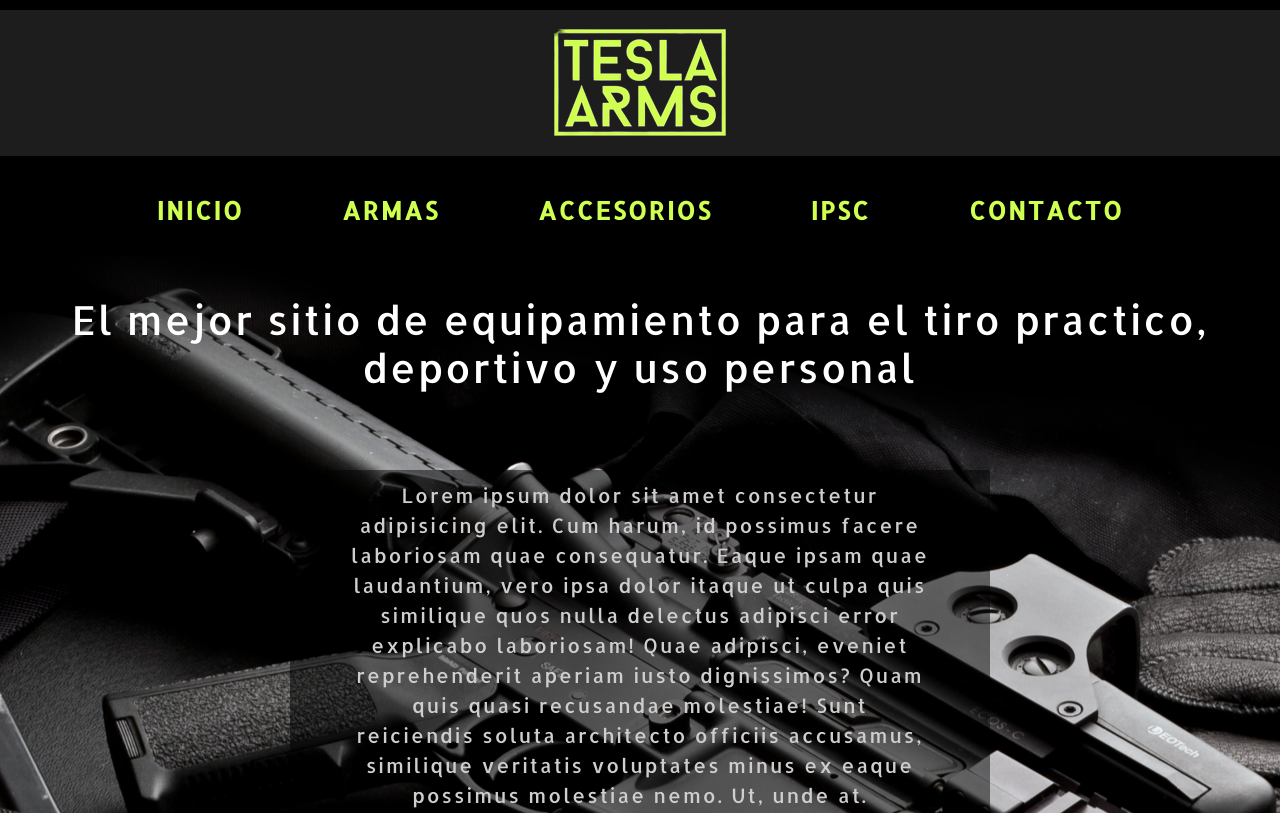
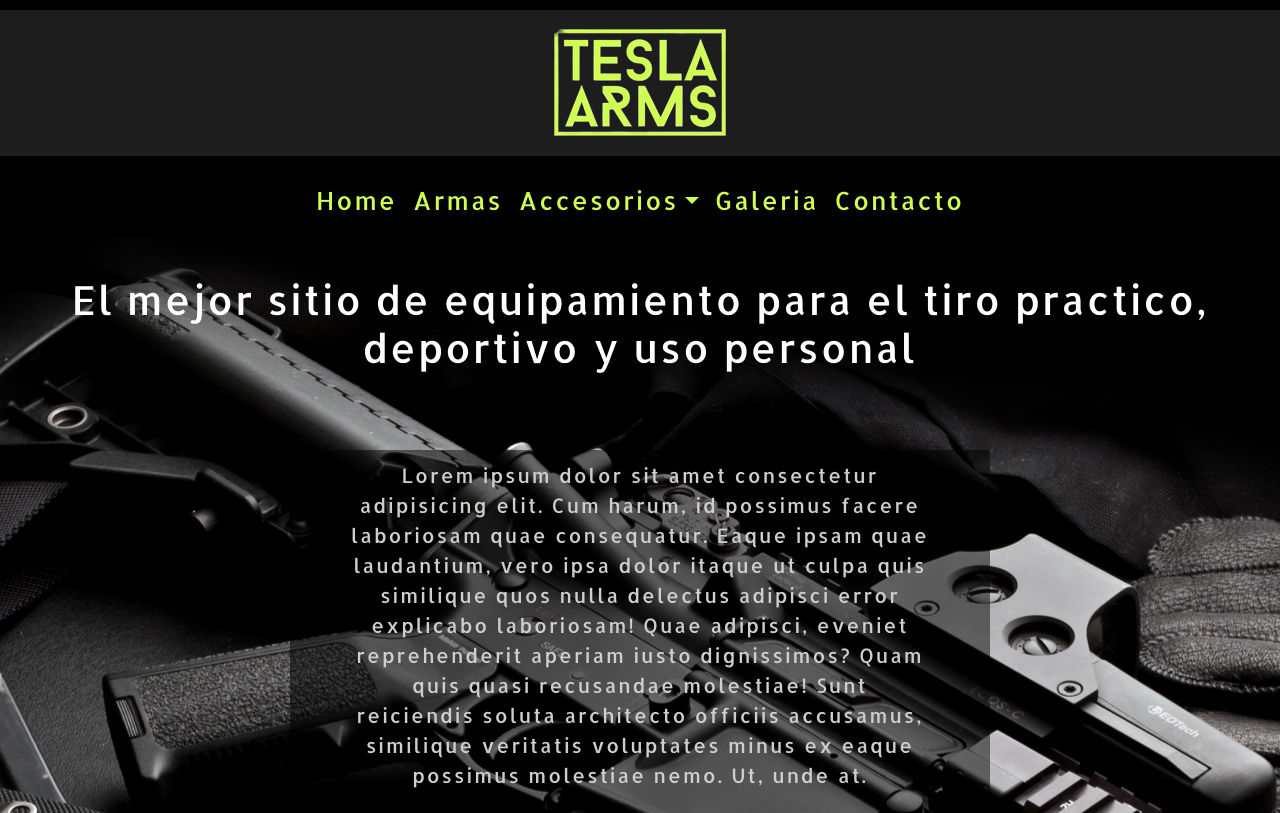
Before and after one commit to xPolskie/Tesla, a plain HTML site: page index.html in a window 1280 px wide. Shown: the top 813 px of the page. Drawn offline with nearby package versions, Linux system fonts and the light colour scheme.

Commit message:
bs navbar and css errors

```diff
--- a/css/styles.css
+++ b/css/styles.css
@@ -59,12 +59,7 @@ footer{
     font-size: 10px;
 }
 
-/* Navegador/Menu y Logo */
-
-nav{
-    text-align: center;
-    padding: 10px;
-}
+/* Logo */
 
 .logo, .logo-section{
     background-color: #7676763f;
@@ -84,48 +79,21 @@ nav{
     width: 20%;
 }
 
-.menu{
-    list-style-type: none;
-    padding: 0;
-    width: 90%;
-    height: 50px;
-    margin: 10px auto;
-    display: flex;
-    justify-content: space-evenly;
-    align-items: center;
+
+/* nav */
+
+nav{
     font-size: 25px;
+    z-index: 1;
 }
 
-.menu a{
+.nav-link{
     color: #CEFF51;
-    text-decoration: none;
-    padding: 15px;
-    font-weight: bolder;
 }
 
-.menu a:hover{
+.nav-link:hover{
+    border-bottom: #CEFF51 2px solid;
     color: white;
-}
-
-
-/* Submenus del nav */
-
-.menu .submenu{
-    position: fixed;
-    list-style-type: none;
-    display: none;
-}
-
-.menu .submenu .sub_i{
-    font-size: 1rem;
-    display: flex;
-    padding: 5px;
-}
-
-.menu .item:hover .submenu{
-    display: flex;
-    flex-direction: row;
-    background-color: rgba(0, 0, 0, 0.5);
 }
 
 
@@ -226,7 +194,7 @@ nav{
     padding-top: 35px;
 }
 
-span {
+.descripcion {
     display: flex;
     justify-content: center;
     padding-bottom: 2px;
--- a/index.html
+++ b/index.html
@@ -15,26 +15,36 @@
             <div class="logo">
                 <a href="./index.html"><img src="./assets/img/teslaarmslogo1.png" alt="logo_arms" class="logo_arms" id="top"></a>
             </div>
-            <nav class="animate__animated animate__fadeInDown">
-                <ul class="menu">
-                    <li><a href="./index.html">INICIO</a></li>
-                    <li><a href="./pages/armas.html">ARMAS</a></li>
-                    <li class="item"><a href="./pages/accesorios.html">ACCESORIOS</a>
-                        <ul class="submenu">
-                            <li class="sub_i"><a href="./pages/accesorios/cinturones.html">CINTURONES</a></li>
-                            <li class="sub_i"><a href="./pages/accesorios/fundas.html">FUNDAS</a></li>
+            <nav class="navbar navbar-expand-sm navbar-dark animate__animated animate__fadeInDown">
+                <div class="container-fluid justify-content-around">
+                    <button class="navbar-toggler" type="button" data-bs-toggle="collapse" data-bs-target="#navbarSupportedContent" aria-controls="navbarSupportedContent" aria-expanded="false" aria-label="Toggle navigation">
+                    <span class="navbar-toggler-icon"></span>
+                    </button>
+                    <div class="collapse navbar-collapse" id="navbarSupportedContent">
+                        <ul class="navbar-nav m-auto">
+                            <li class="nav-item"><a class="nav-link" href="./index.html">Home</a></li>
+                            <li class="nav-item"><a class="nav-link" href="./pages/armas.html">Armas</a></li>
+                            <li class="nav-item dropdown">
+                            <a class="nav-link dropdown-toggle" href="#" role="button" data-bs-toggle="dropdown" aria-expanded="false">Accesorios</a>
+                            <ul class="dropdown-menu text-center">
+                            <li><a class="dropdown-item" href="./pages/accesorios/cinturones.html">Cinturones</a></li>
+                            <li><a class="dropdown-item" href="./pages/accesorios/fundas.html">Fundas</a></li>
+                            <li><hr class="dropdown-divider"></li>
+                            <li><a class="dropdown-item" href="./pages/accesorios.html">Todos los Accesorios</a></li>
+                            </ul>
+                            <li class="nav-item"><a class="nav-link" href="./pages/galeria.html">Galeria</a></li>
+                            <li class="nav-item"><a class="nav-link" href="./pages/contacto.html">Contacto</a></li>
+                            </li>
                         </ul>
-                    </li>
-                    <li><a href="./pages/galeria.html">IPSC</a></li>
-                    <li><a href="./pages/contacto.html">CONTACTO</a></li>
-                </ul>
+                    </div>
+                </div>
             </nav>
         </header>
             <main>
                 <div class="titular">
                     <h1 class="animate__animated animate__fadeInLeft">El mejor sitio de equipamiento para el tiro practico, deportivo y uso personal</h1>
                 </div>
-                    <div class="textos">
+                    <div class="textos animate__animated animate__fadeInRight">
                         <section class="section1">
                             <p>Lorem ipsum dolor sit amet consectetur adipisicing elit. Cum harum, id possimus facere laboriosam quae consequatur. Eaque ipsam quae laudantium, vero ipsa dolor itaque ut culpa quis similique quos nulla delectus adipisci error explicabo laboriosam! Quae adipisci, eveniet reprehenderit aperiam iusto dignissimos? Quam quis quasi recusandae molestiae! Sunt reiciendis soluta architecto officiis accusamus, similique veritatis voluptates minus ex eaque possimus molestiae nemo. Ut, unde at.</p>
                             <p class="section2">Lorem ipsum dolor sit amet consectetur adipisicing elit. Cum harum, id possimus facere laboriosam quae consequatur. Eaque ipsam quae laudantium, vero ipsa dolor itaque ut culpa quis similique quos nulla delectus adipisci error explicabo laboriosam!
```
